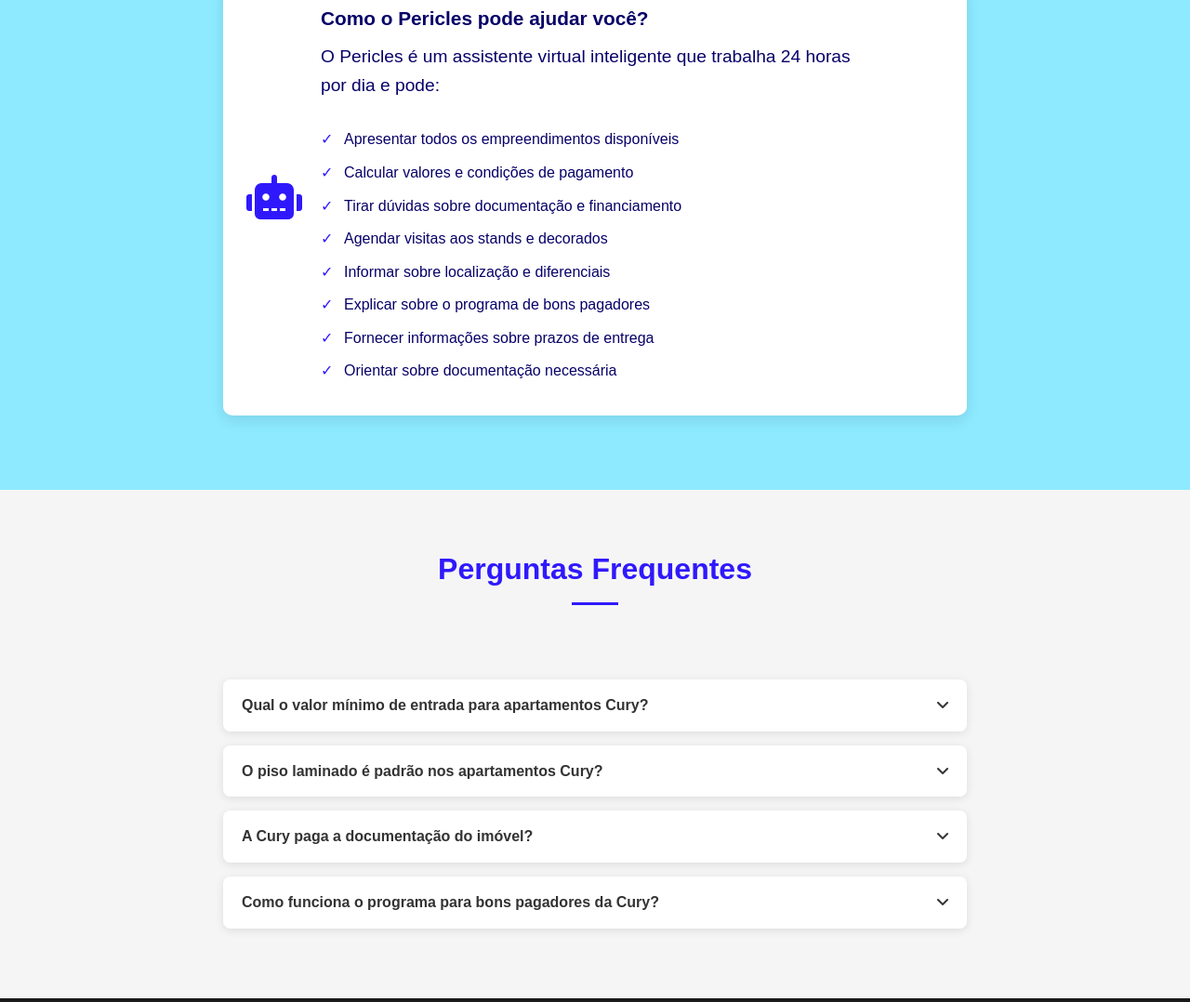
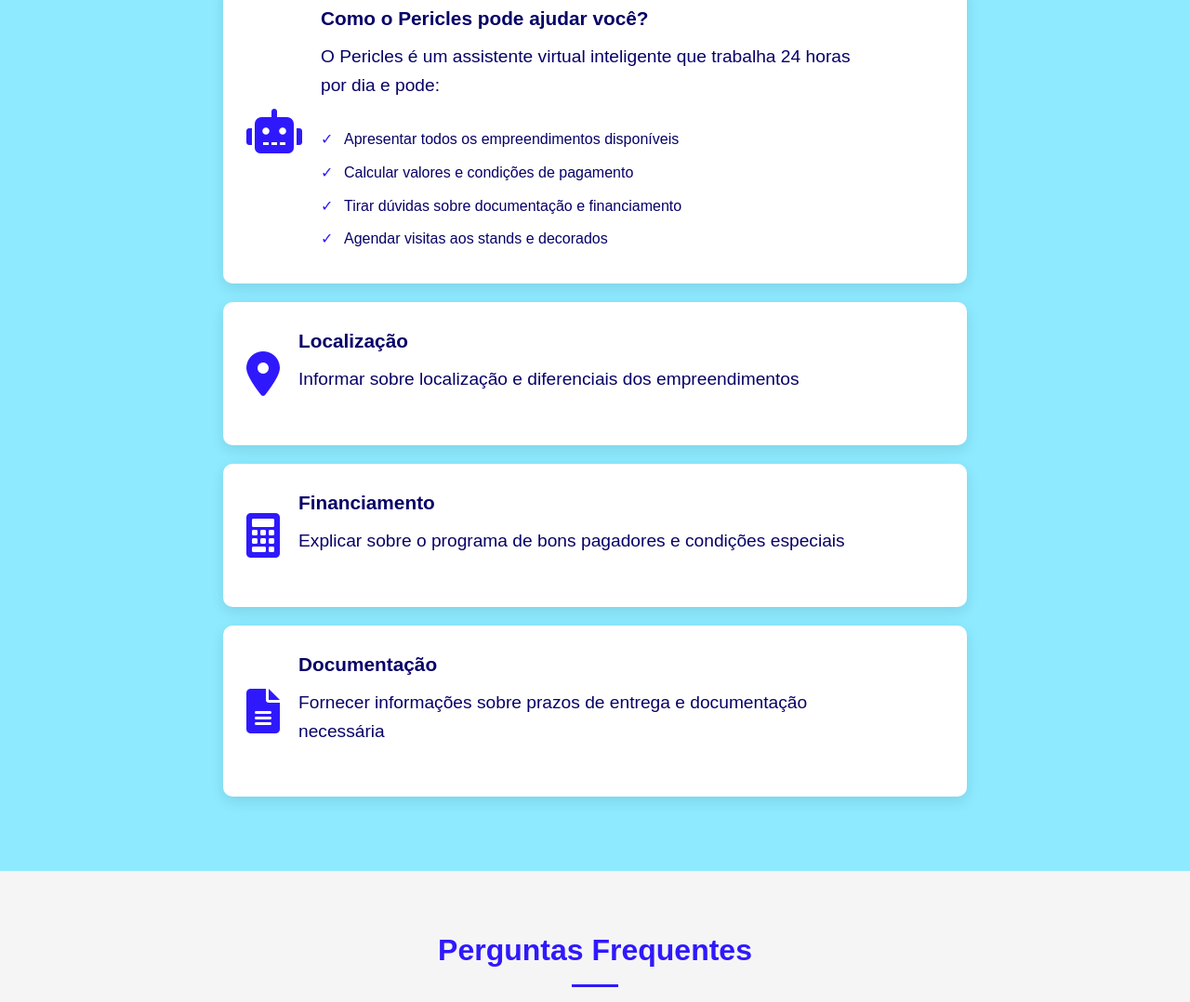
Before and after one commit to Gtosegbot/apartamento, a website: page index.html in a window 1280 px wide. Shown: the part 3370-4448 px from the top of the page at 93% size. Drawn offline with nearby package versions, Linux system fonts and the light colour scheme.

Commit message:
Update index.html
update html

```diff
--- a/index.html
+++ b/index.html
@@ -278,7 +278,7 @@
                     </a>
                 </div>
                 <div class="ia-info">
-                    <div class="ia-box">
+                    <div class="ia-box main-box">
                         <i class="fas fa-robot ia-icon"></i>
                         <div class="ia-description">
                             <h3>Como o Pericles pode ajudar você?</h3>
@@ -288,11 +288,28 @@
                                 <li>Calcular valores e condições de pagamento</li>
                                 <li>Tirar dúvidas sobre documentação e financiamento</li>
                                 <li>Agendar visitas aos stands e decorados</li>
-                                <li>Informar sobre localização e diferenciais</li>
-                                <li>Explicar sobre o programa de bons pagadores</li>
-                                <li>Fornecer informações sobre prazos de entrega</li>
-                                <li>Orientar sobre documentação necessária</li>
                             </ul>
+                        </div>
+                    </div>
+                    <div class="ia-box">
+                        <i class="fas fa-map-marker-alt ia-icon"></i>
+                        <div class="ia-description">
+                            <h3>Localização</h3>
+                            <p>Informar sobre localização e diferenciais dos empreendimentos</p>
+                        </div>
+                    </div>
+                    <div class="ia-box">
+                        <i class="fas fa-calculator ia-icon"></i>
+                        <div class="ia-description">
+                            <h3>Financiamento</h3>
+                            <p>Explicar sobre o programa de bons pagadores e condições especiais</p>
+                        </div>
+                    </div>
+                    <div class="ia-box">
+                        <i class="fas fa-file-alt ia-icon"></i>
+                        <div class="ia-description">
+                            <h3>Documentação</h3>
+                            <p>Fornecer informações sobre prazos de entrega e documentação necessária</p>
                         </div>
                     </div>
                 </div>
@@ -367,7 +384,7 @@
                     </div>
                     <div class="checkbox-group">
                         <input type="checkbox" id="privacidade" name="privacidade" required>
-                        <label for="privacidade">Li e aceito a política de privacidade</label>
+                        <label for="privacidade">Li e aceito a <a href="politica-de-privacidade.html" target="_blank">política de privacidade</a></label>
                     </div>
                     <button type="submit" class="form-submit-btn">Enviar</button>
                 </form>
```
